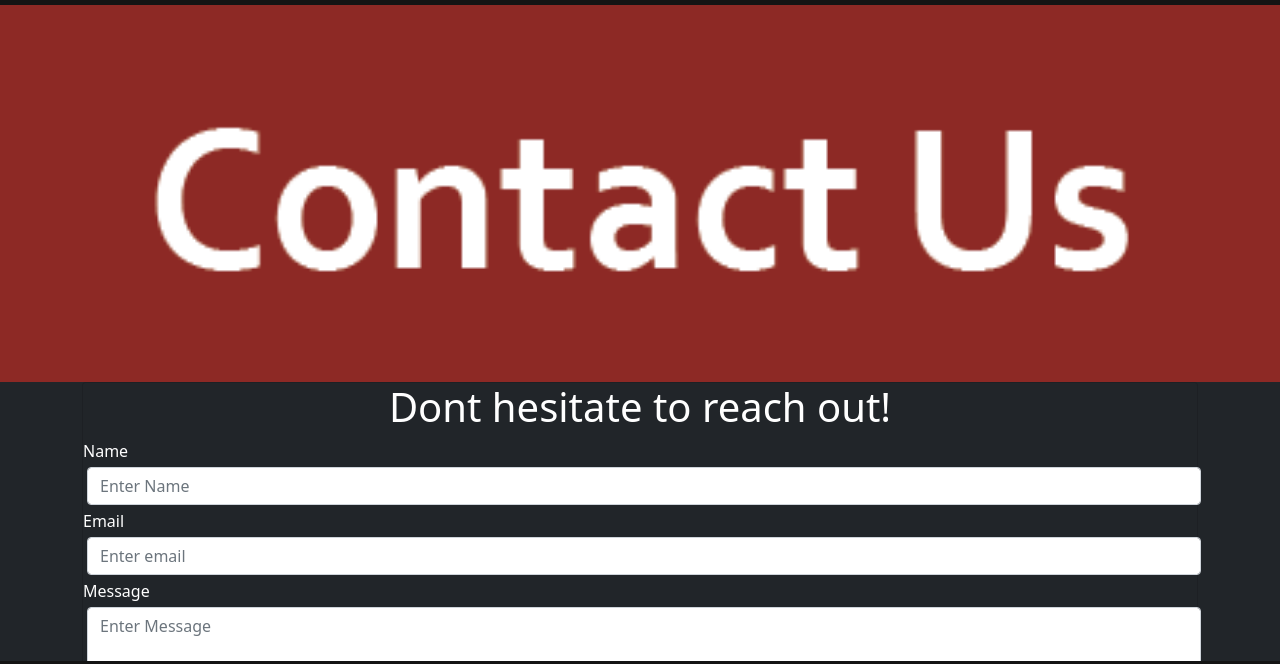
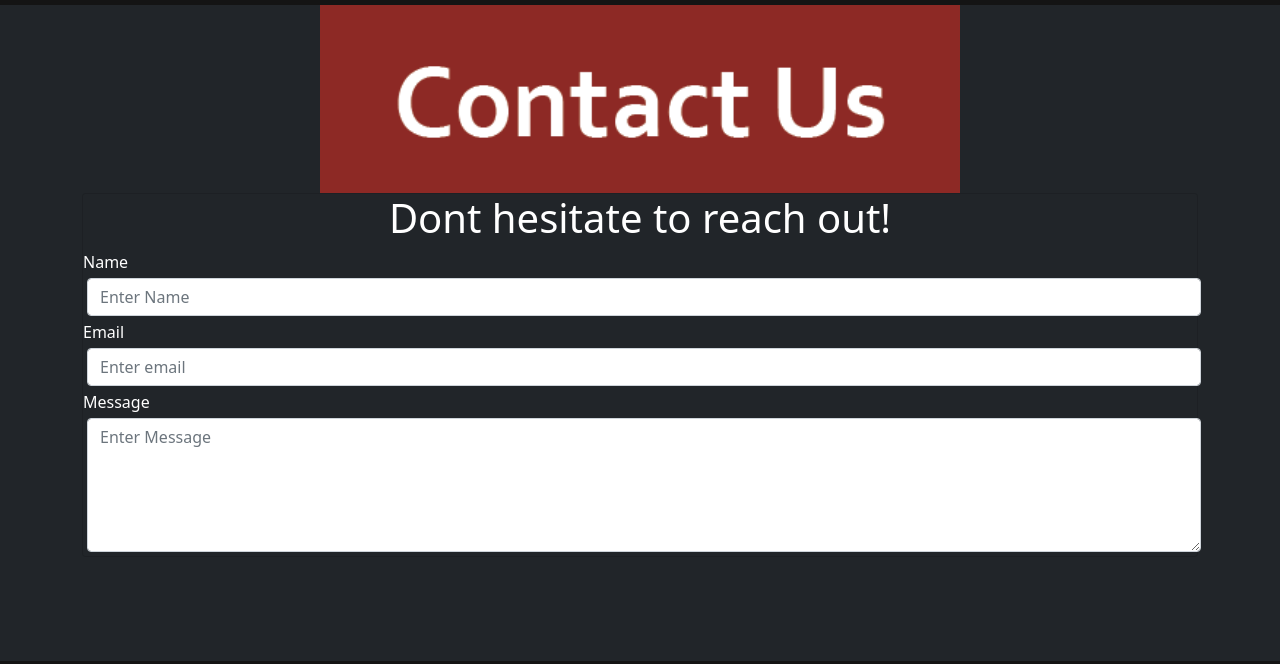
Before and after one commit to late0024/mtm6201-final, a website: page contact.html in a window 1280 px wide. Shown: the part 66-730 px from the top of the page. Drawn offline with nearby package versions, Linux system fonts and the light colour scheme.

Commit message:
github fixes

```diff
--- a/contact.html
+++ b/contact.html
@@ -68,7 +68,12 @@
       <main
         class="d-flex flex-column justify-content-center bg-dark text-white"
       >
-        <img class="" src="./images/Artboard 1.png" alt="contact us" />
+        <img
+          class="m-auto m-2"
+          src="./images/Artboard 1.png"
+          width="50%"
+          alt="contact us"
+        />
         <div class="container">
           <div class="card bg-dark">
             <h2 class="text-center h1">Dont hesitate to reach out!</h2>
--- a/css/main.css
+++ b/css/main.css
@@ -3,7 +3,7 @@
 }
 
 .bg-pic{
-    background-image:url("/images/melleniumRod1.jpg");
+    background-image:url("./images/melleniumRod1.jpg");
     height:100vh;
     background-position: 25%;
 }
```
